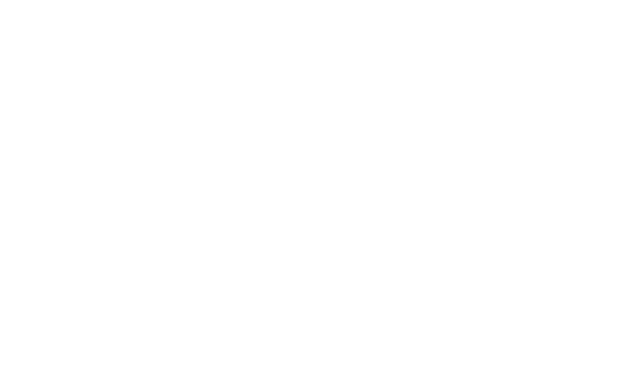
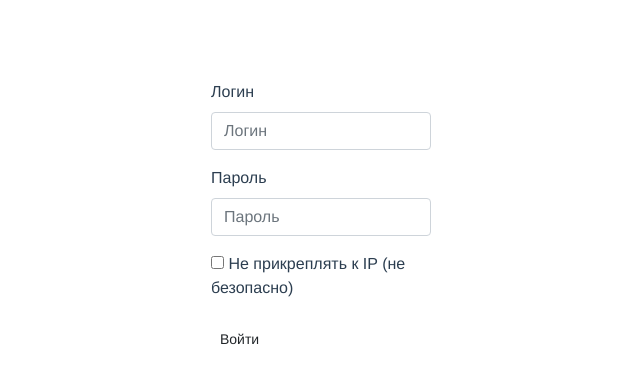
Before and after one commit to iVolkov1998/ps223020-vue, a Vue app: page /login in a window 1280 px wide. Shown: the top 382 px of the page, without its empty margins (294-934 px from the left). Built offline with nearby package versions, Linux system fonts and the light colour scheme.

Commit message:
Сделал сайт

```diff
--- a/src/router/index.js
+++ b/src/router/index.js
@@ -1,6 +1,5 @@
 import Vue from 'vue'
 import VueRouter from 'vue-router'
-import Home from '../views/Home.vue'
 
 Vue.use(VueRouter)
 
@@ -8,15 +7,11 @@
   {
     path: '/',
     name: 'Home',
-    component: Home
+    component: () => import('../views/Home.vue')
   },
   {
-    path: '/about',
-    name: 'About',
-    // route level code-splitting
-    // this generates a separate chunk (about.[hash].js) for this route
-    // which is lazy-loaded when the route is visited.
-    component: () => import(/* webpackChunkName: "about" */ '../views/About.vue')
+    path: '/login',
+    component: () => import('../views/Login.vue')
   }
 ]
 
--- a/src/views/About.vue
+++ /dev/null
@@ -1,5 +0,0 @@
-<template>
-  <div class="about">
-    <h1>This is an about page</h1>
-  </div>
-</template>
--- a/src/views/Home.vue
+++ b/src/views/Home.vue
@@ -44,7 +44,6 @@
   methods: {
     getNotes() {
       const path = 'http://localhost:50898/api/Notes';
-      axios.defaults.headers.common['Access-Control-Allow-Origin'] = '*';
       axios.get(path)
         .then((res) => {
           this.notes = res.data;
--- /dev/null
+++ b/src/views/Login.vue
@@ -0,0 +1,59 @@
+<template>
+   <div class="form">
+    <form class="form-horizontal" role="form" method="POST">
+      <div class="form-group">
+        <div class="form-group">
+          <label for="inputEmail3" class="col-sm-2 control-label">Логин</label>
+          <div class="col-sm-10">
+            <input
+              type="text"
+              class="form-control"
+              placeholder="Логин"
+              name="login"
+            />
+          </div>
+        </div>
+        <div class="form-group">
+          <label for="inputPassword3" class="col-sm-2 control-label"
+            >Пароль</label
+          >
+          <div class="col-sm-10">
+            <input
+              type="password"
+              class="form-control"
+              placeholder="Пароль"
+              name="password"
+            />
+          </div>
+        </div>
+        <div class="form-group">
+          <div class="col-sm-offset-2 col-sm-10">
+            <div class="checkbox">
+              <label>
+                <input type="checkbox" name="not_attach_ip" /> Не прикреплять к
+                IP (не безопасно)
+              </label>
+            </div>
+          </div>
+        </div>
+        <div class="form-group">
+          <div class="col-sm-offset-2 col-sm-10">
+            <button type="submit" class="btn btn-default btn-sm">Войти</button>
+          </div>
+        </div>
+      </div>
+    </form>
+  </div>
+</template>
+
+<script>
+export default {};
+</script>
+
+<style>
+.form form {
+  width: 300px;
+  margin: 0 auto;
+  padding-top: 20px;
+}
+</style>
```
